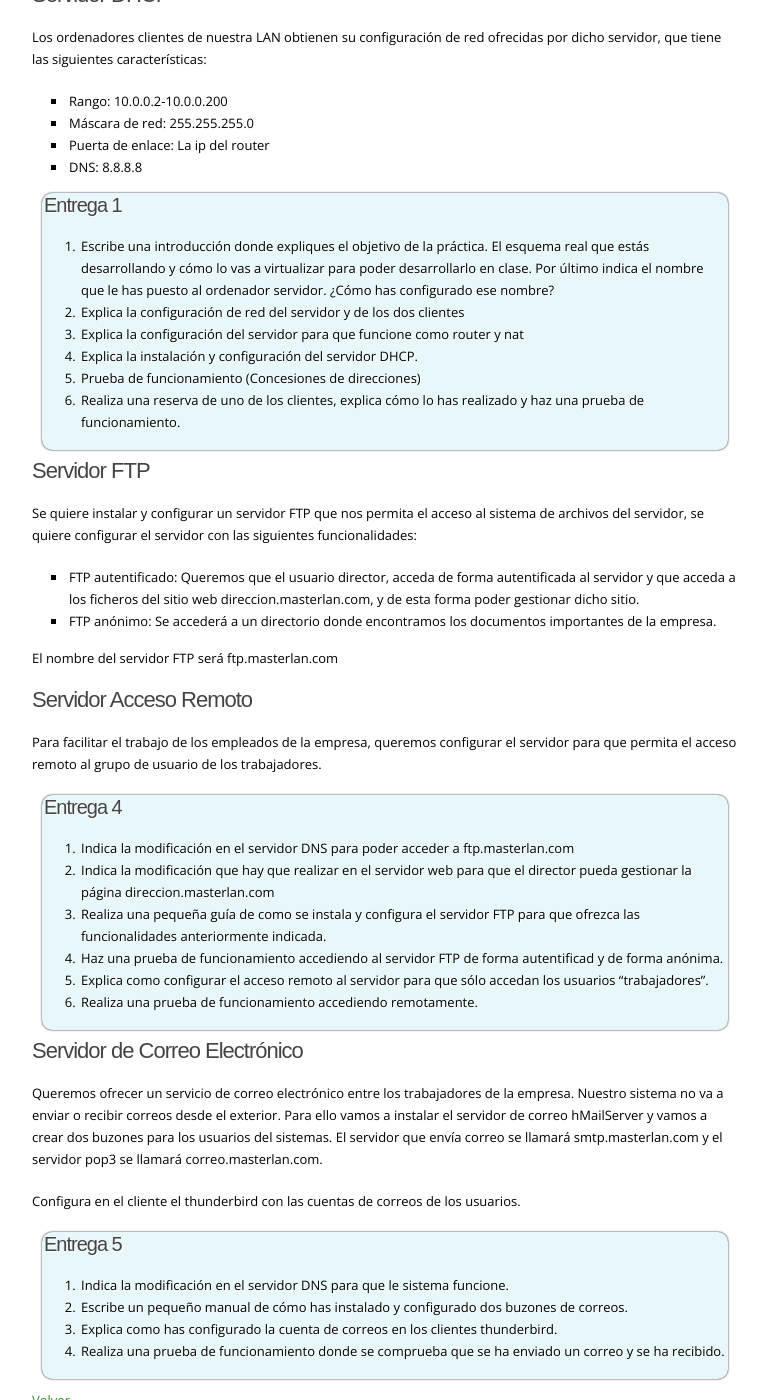
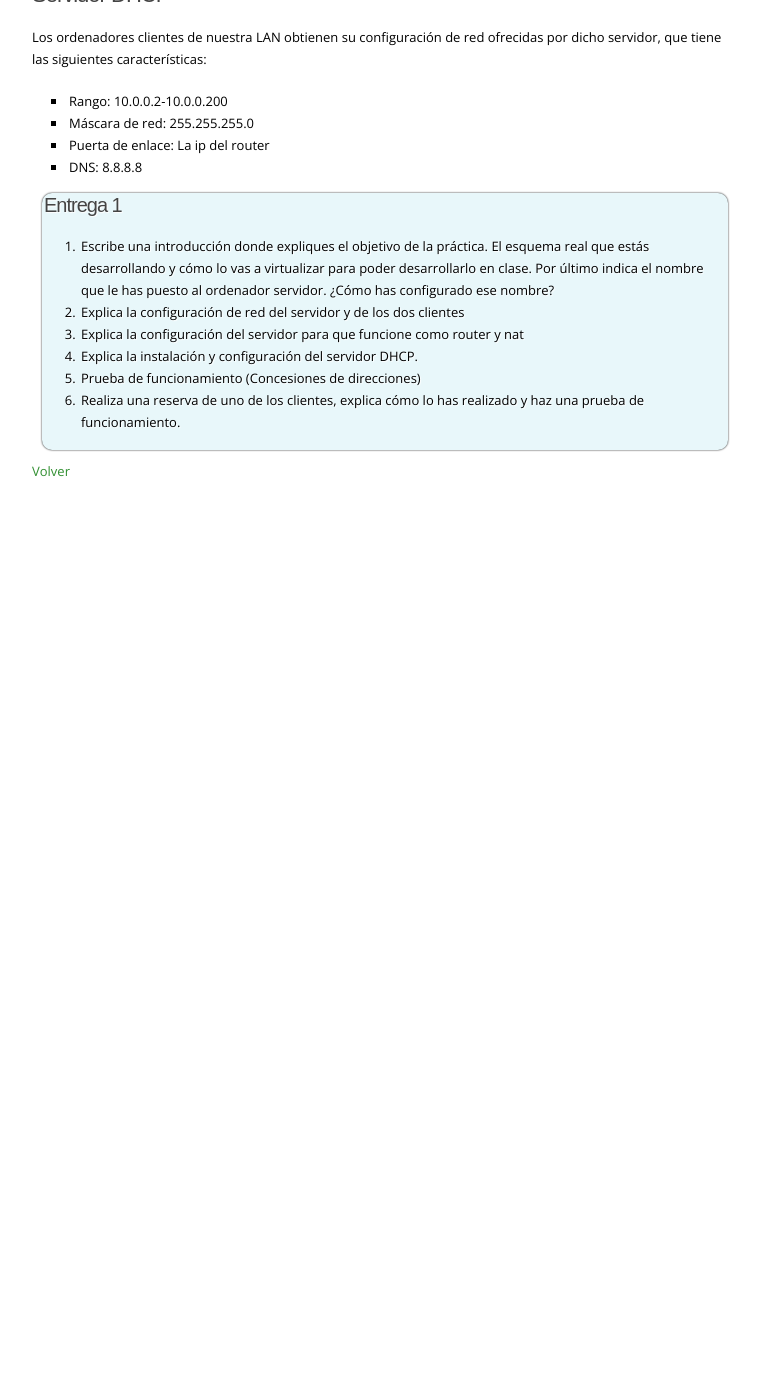
Before and after one commit to josedom24/josedom24.github.io, a Jekyll site: the page built from mod/serviciosgm/proyecto1.md, in a window 1280 px wide and 1400 px high, scrolled down 1017 px. Shown: the whole window, without its empty margins (118-885 px from the left). Built offline with Jekyll 4.4.1, drawn with Linux system fonts in a browser that asks for light colours; nearby versions of some CDN libraries; some web fonts are replaced; library files that are not in the unit come from our copies; after the commit the page ends 1519 px from its top, so only the background shows below that.

Commit message:
proyecto 1

```diff
--- a/mod/serviciosgm/proyecto1.md
+++ b/mod/serviciosgm/proyecto1.md
@@ -48,42 +48,4 @@
 </div>
 
 
-
-#### Servidor FTP
-
-Se quiere instalar y configurar un servidor FTP que nos permita el acceso al sistema de archivos del servidor, se quiere configurar el servidor con las siguientes funcionalidades:
-
-* FTP autentificado: Queremos que el usuario director, acceda de forma autentificada al servidor y que acceda a los ficheros del sitio web direccion.masterlan.com, y de esta forma poder gestionar dicho sitio.
-* FTP anónimo: Se accederá a un directorio donde encontramos los documentos importantes de la empresa.
-
-El nombre del servidor FTP será ftp.masterlan.com
-
-#### Servidor Acceso Remoto
-
-Para facilitar el trabajo de los empleados de la empresa, queremos configurar el servidor para que permita el acceso remoto al grupo de usuario de los trabajadores.
-
-<div class='ejercicios' markdown='1'>
-##### **Entrega 4**
-1. Indica la modificación en el servidor DNS para poder acceder a ftp.masterlan.com
-2. Indica la modificación que hay que realizar en el servidor web para que el director pueda gestionar la página direccion.masterlan.com
-3. Realiza una pequeña guía de como se instala y configura el servidor FTP para que ofrezca las funcionalidades anteriormente indicada.
-4. Haz una prueba de funcionamiento accediendo al servidor FTP de forma autentificad y de forma anónima.
-5. Explica como configurar el acceso remoto al servidor para que sólo accedan los usuarios "trabajadores".
-6. Realiza una prueba de funcionamiento accediendo remotamente.
-</div>
-
-#### Servidor de Correo Electrónico
-
-Queremos ofrecer un servicio de correo electrónico entre los trabajadores de la empresa. Nuestro sistema no va a enviar o recibir correos desde el exterior. Para ello vamos a instalar el servidor de correo hMailServer y vamos a crear dos buzones para los usuarios del sistemas. El servidor que envía correo se llamará smtp.masterlan.com y el servidor pop3 se llamará correo.masterlan.com.
-
-Configura en el cliente el thunderbird con las cuentas de correos de los usuarios.
-
-<div class='ejercicios' markdown='1'>
-##### **Entrega 5**
-1. Indica la modificación en el servidor DNS para que le sistema funcione.
-2. Escribe un pequeño manual de cómo has instalado y configurado dos buzones de correos.
-3. Explica como has configurado la cuenta de correos en los clientes thunderbird.
-4. Realiza una prueba de funcionamiento donde se comprueba que se ha enviado un correo y se ha recibido.
-</div>
-
 [Volver](index)
```
